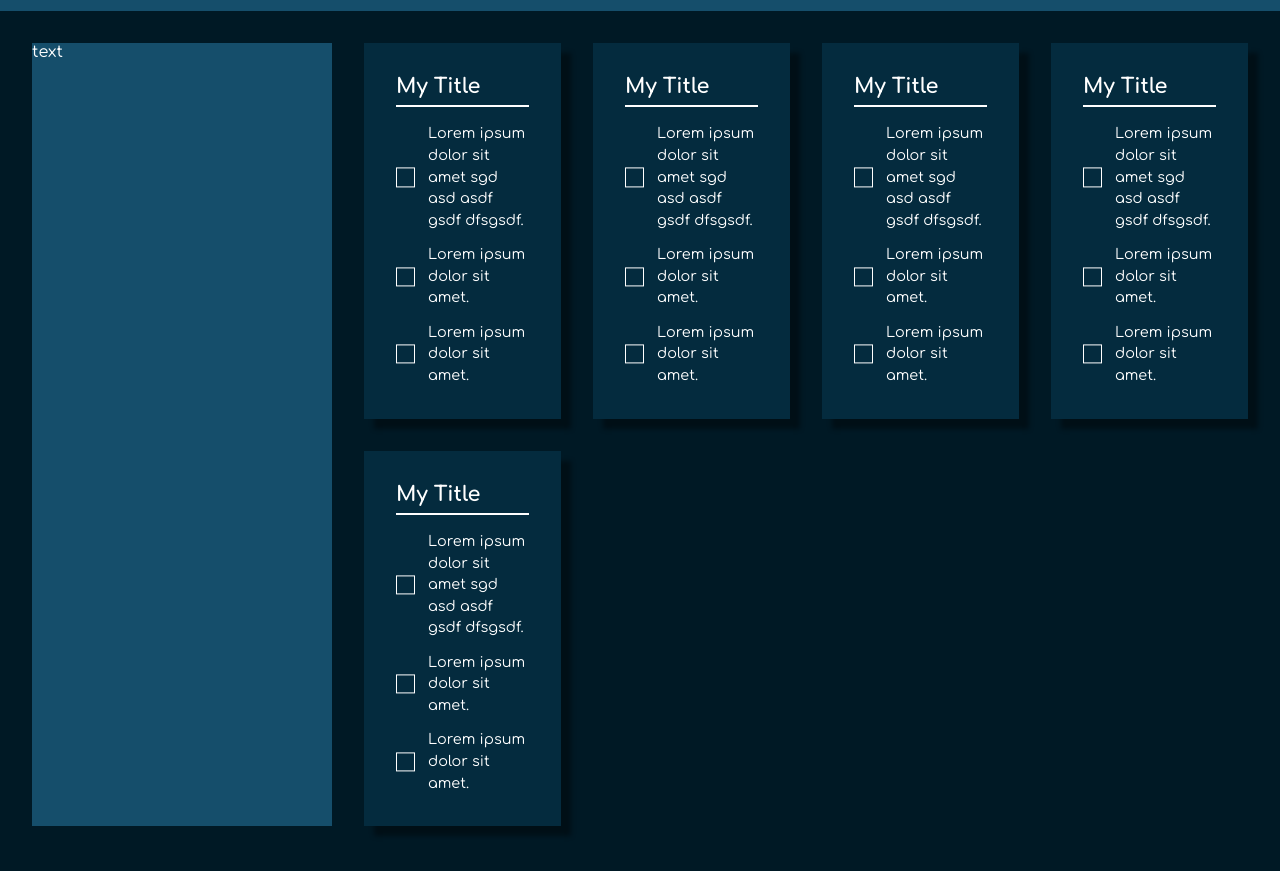
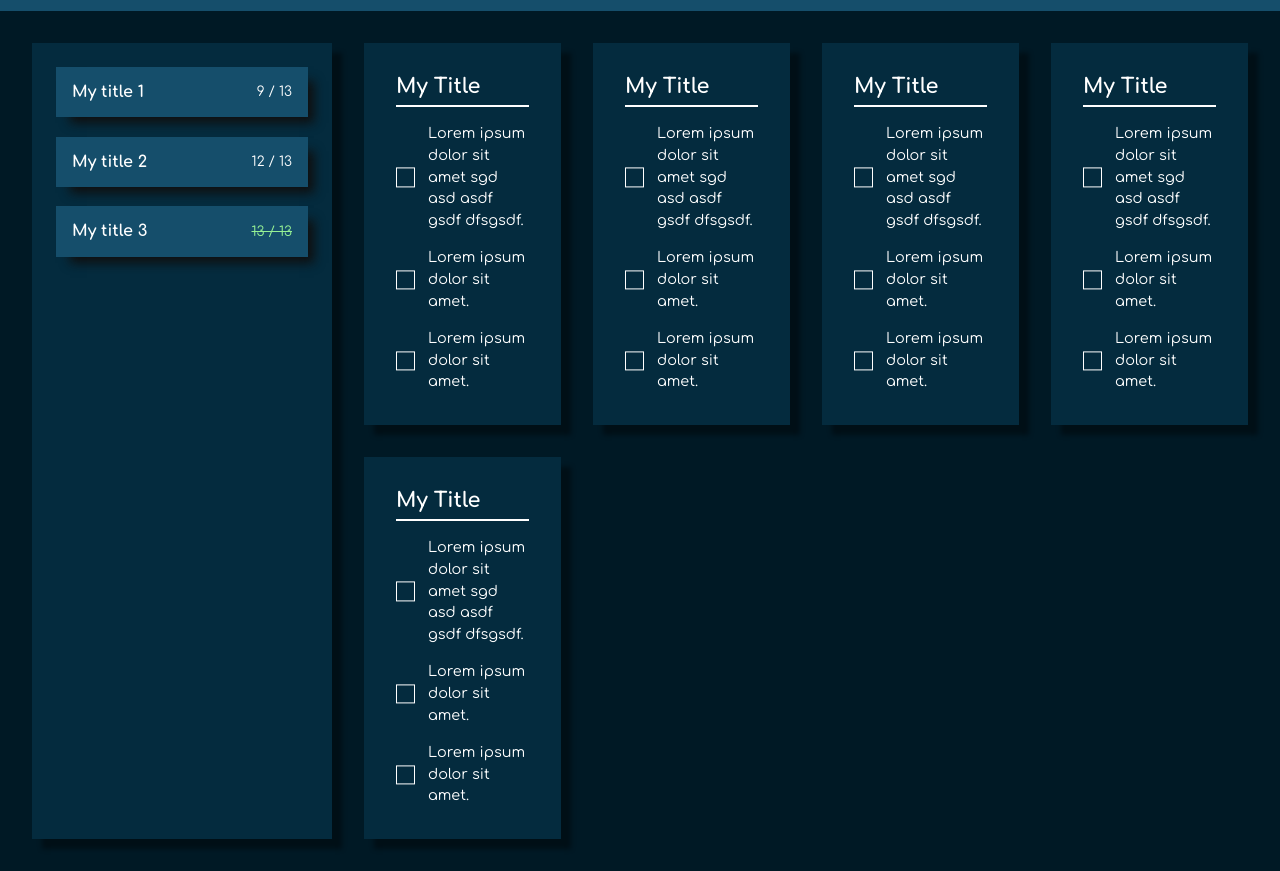
Before and after one commit to AlimKhalilev/TaskBoard, a website: page index.html in a window 1280 px wide. Shown: the part 45-916 px from the top of the page. Drawn offline with Linux system fonts and the light colour scheme; files that its build step writes are made by us from their sources.

Commit message:
добавил различие в цветах

```diff
--- a/index.html
+++ b/index.html
@@ -18,7 +18,18 @@
 	<section class="section-outer section-main">
 		<div class="section-inner">
 			<div class="section-main-pane">
-				text
+				<div class="item">
+					<h4 class="item-text">My title 1</h4>
+					<span class="item-stat">9 / 13</span>
+				</div>
+				<div class="item">
+					<h4 class="item-text">My title 2</h4>
+					<span class="item-stat">12 / 13</span>
+				</div>
+				<div class="item">
+					<h4 class="item-text">My title 3</h4>
+					<span class="item-stat completed">13 / 13</span>
+				</div>
 			</div>
 			<div class="section-main-cards">
 
--- a/scss/_colors.scss
+++ b/scss/_colors.scss
@@ -4,3 +4,7 @@ $color_bg_main: #001925;
 $color_bg_card: #042b3e;
 $color_main: #fff;
 $color_checked: #154e6b;
+
+$color_success: #96f195;
+$color_error: #d94f4f;
+$color_warning: #e5d759;
--- a/scss/_mixins.scss
+++ b/scss/_mixins.scss
@@ -7,4 +7,20 @@ body {
     color: #fff;
 }
 
+@mixin boxShadow {
+    box-shadow: 0.625rem 0.625rem 0.3rem 0px rgba(0,0,0,0.4);
+}
+
+@mixin boxShadowHover {
+    box-shadow: 1rem 1rem 0.3rem 0px rgba(0,0,0,0.4);
+}
+
+@mixin boxShadowItem {
+    box-shadow: 0.625rem 0.625rem 0.625rem -0.25rem rgba(15,15,15,1);
+}
+
+@mixin boxShadowItemHover {
+    box-shadow: 1rem 1rem 0.625rem -0.35rem rgba(15,15,15,1);
+}
+
 // === / Mixins ===
--- a/scss/style.scss
+++ b/scss/style.scss
@@ -20,8 +20,44 @@
     &-pane {
         min-width: 300px;
         margin-right: 2rem;
-        background-color: $color_checked;
+        background-color: $color_bg_card;
         min-height: calc(100vh - (2rem * 2) - 3.5rem);
+        padding: 1.5rem;
+        @include boxShadow;
+
+        .item {
+            background-color: $color_checked;
+            transition: 0.3s ease-in-out;
+            padding: 1rem;
+            cursor: pointer;
+            @include boxShadowItem;
+
+            display: flex;
+            justify-content: space-between;
+            align-items: center;
+
+            &:not(:last-child) {
+                margin-bottom: 1.2rem;
+            }
+
+            &:hover {
+                transform: translate(-0.25rem, -0.25rem);
+                @include boxShadowItemHover;
+            }
+
+            &-text {
+
+            }
+
+            &-stat {
+                font-size: 0.85rem;
+
+                &.completed {
+                    text-decoration: line-through;
+                    color: $color_success;
+                }
+            }
+        }
     }
 
     &-cards {
@@ -33,14 +69,14 @@
         .card {
             padding: 2rem;
             background-color: $color_bg_card;
-            box-shadow: 0.625rem 0.625rem 0.3rem 0px rgba(0,0,0,0.4);
             transition: 0.3s ease-in-out;
             cursor: pointer;
+            @include boxShadow;
 
             &:hover {
                 background-color: darken($color_bg_card, 2);
-                box-shadow: 1rem 1rem 0.3rem 0px rgba(0,0,0,0.4);
                 transform: translate(-0.25rem, -0.25rem);
+                @include boxShadowHover;
             }
 
             h3 {
@@ -72,6 +108,7 @@
                             width: 1.2rem;
                             transform: rotate(-45deg);
                             top: calc(50% - 0.7rem + 0.1rem);
+                            border-color: $color_success;
                         }
 
                         input[type="checkbox"]:checked ~ span {
@@ -104,7 +141,7 @@
                         }
 
                         &:not(:last-child) {
-                            margin-bottom: 0.8rem;
+                            margin-bottom: 1rem;
                         }
                     }
                 }
```
Also changed, not shown: dist/css/style.min.css, 1 other file.
